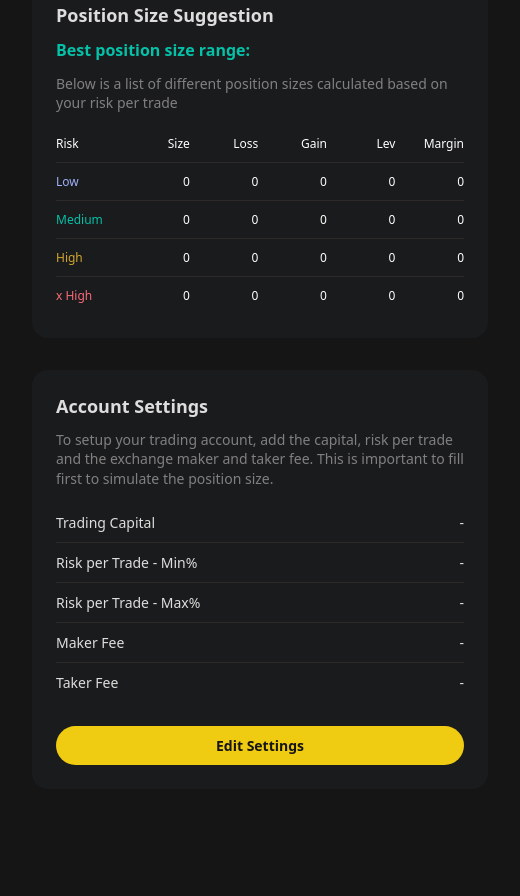
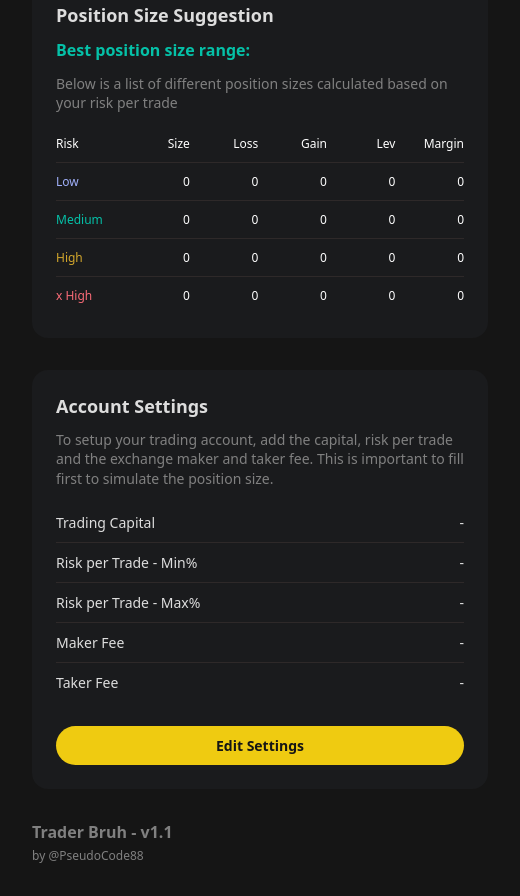
Before and after one commit to pseudocode88/ps-calc, an Electron app: page index.html in a window 520 px wide. Shown: the part 607-1503 px from the top of the page. Before the commit the page ends 1428 px from the top, so only its background shows below. Drawn offline with nearby package versions, Linux system fonts and the light colour scheme.

Commit message:
Add icon and credits

```diff
--- a/index.css
+++ b/index.css
@@ -442,3 +442,16 @@ button {
     margin: 0;
     text-align: right;
 }
+
+.Credits-Title {
+    font-size: 16px;
+    font-weight: 900;
+    color: var(--content-muted);
+    margin-bottom: 4px;
+}
+
+.Credits-Creator {
+    font-size: 12px;
+    font-weight: 500;
+    color: var(--content-muted);
+}
--- a/index.html
+++ b/index.html
@@ -193,51 +193,10 @@
       </div>
     </section>
 
-    <!-- <section class="Value">
-      <p>Risk: <span id="risk">0.00</span></p>
-      <hr />
-      <p>Margin: <span id="margin">0.00</span></p>
-    </section>
-    <hr />
-
-    <section class="Size">
-      <div>
-        <label>Stop Loss</label>
-        <input type="text" id="sl" value="100" />
-      </div>
-
-      <div>
-        <label>Stop Loss</label>
-        <input type="text" id="sl" value="100" />
-      </div>
-
-      <div>
-        <label>Position Size</label>
-        <input type="text" id="ps" value="100" />
-      </div>
-
-      <div>
-        <label>Leverage</label>
-        <input type="text" id="lev" value="10" />
+    <div class="Credits">
+      <p class="Credits-Title">Trader Bruh - v1.1</p>
+      <p class="Credits-Creator">by @PseudoCode88</p>
     </div>
-    </section>
-
-    <hr />
-
-    <section class="Settings">
-      <div class="Settings__Capital">
-        <label>Capital</label>
-        <input type="text" id="capital" value="100" />
-      </div>
-      <div class="Settings__Risk">
-        <label>Min% Risk</label>
-        <input type="text" id="min-risk" value="3" placeholder="Min %" />
-      </div>
-      <div class="Settings__Risk">
-        <label>Max% Risk</label>
-        <input type="text" id="max-risk" value="5" placeholder="Max %" />
-      </div>
-    </section> -->
   </main>
 
   <script type="text/javascript" src="calc.js"></script>
--- a/index.js
+++ b/index.js
@@ -8,7 +8,8 @@ const createWindow = () => {
         webPreferences: {
             nodeIntegration: true,
             contextIsolation: false
-        }
+        },
+        icon: 'assets/logo-1000.png'
     })
 
     win.resizable = true;
@@ -16,6 +17,8 @@ const createWindow = () => {
 
     win.loadFile('index.html')
 }
+
+app.setName("Trader Bruh");
 
 app.whenReady().then(() => {
     createWindow()
```
Also changed, not shown: package.json (+12 -4 lines), assets/logo-1000.png, 1 other file.
